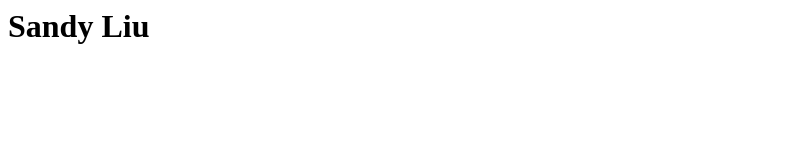
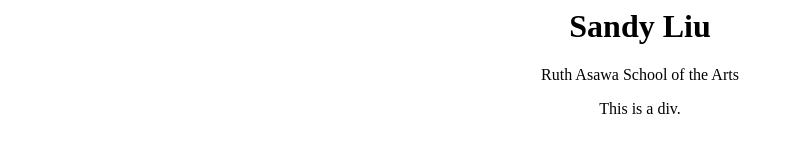
Before and after one commit to sandyliu418/sandyliu418.github.io, a plain HTML site: page index.html in a window 1280 px wide. Shown: the whole page, without its empty margins (0-793 px from the left). Drawn offline with Linux system fonts and the light colour scheme.

Commit message:
10th Commit

```diff
--- a/index.html
+++ b/index.html
@@ -1 +1,16 @@
+<html>
+<head>
+<style>
+h1 {text-align: center;}
+p {text-align: center;}
+div {text-align: center;}
+</style>
+</head>
+<body>
+
 <h1>Sandy Liu</h1>
+<p>Ruth Asawa School of the Arts</p>
+<div>This is a div.</div>
+
+</body>
+</html>
```
